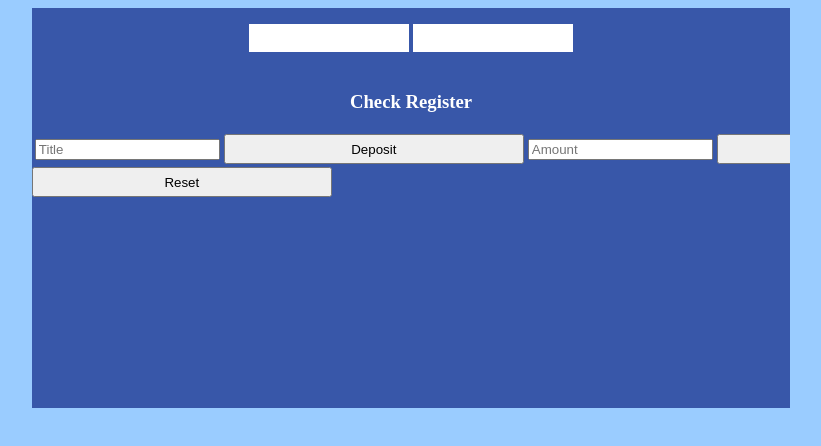
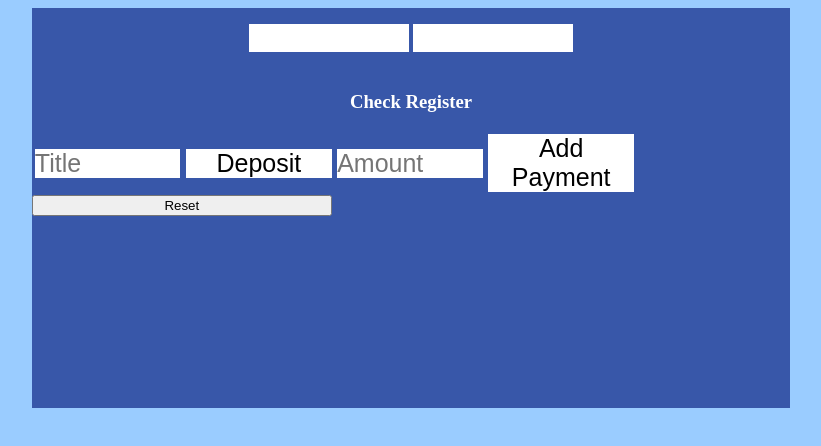
Before and after one commit to Jack-Web-PM/EECU-budget-calculator-, a plain HTML site: page Check.html in a window 1280 px wide. Shown: the whole page, without its empty margins (229-1050 px from the left). Drawn offline with Linux system fonts and the light colour scheme.

Commit message:
Update flex.css

```diff
--- a/flex.css
+++ b/flex.css
@@ -33,7 +33,7 @@ td {
 
 button{
     width: 300px;
-    height: 30px;
+
 }
 
 label{
@@ -133,3 +133,14 @@ a:hover, a:active {
     flex-direction: column;
 
 }
+
+.regTable > * {
+    margin: 0;
+    width: 99%;
+    padding: 0;
+    background-color: var(--white);
+    color: var(--black);
+    border: none;
+    font-size: 25px;
+    align-self: center;
+}
```
